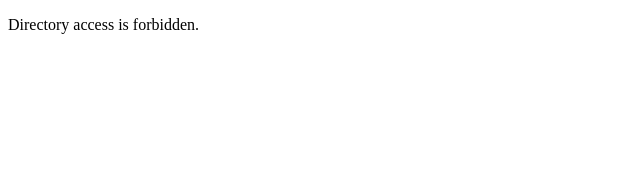
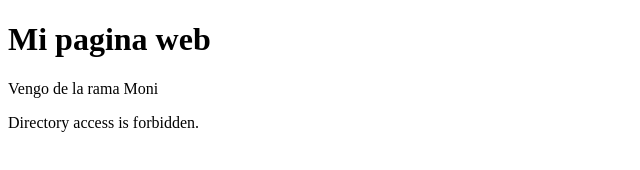
Before and after one commit to monicaps/repoEjemplo, a plain HTML site: page index.html in a window 1280 px wide. Shown: the whole page, without its empty margins (0-640 px from the left). Drawn offline with Linux system fonts and the light colour scheme.

Commit message:
cambios Moni

```diff
--- a/index.html
+++ b/index.html
@@ -5,7 +5,11 @@
 </head>
 <body>
 
-<p>Directory access is forbidden.</p>
+	<h1>Mi pagina web</h1>
+	<article>
+		<p>Vengo de la rama Moni</p>
+	</article>
+	<p>Directory access is forbidden.</p>
 
 </body>
 </html>
```
